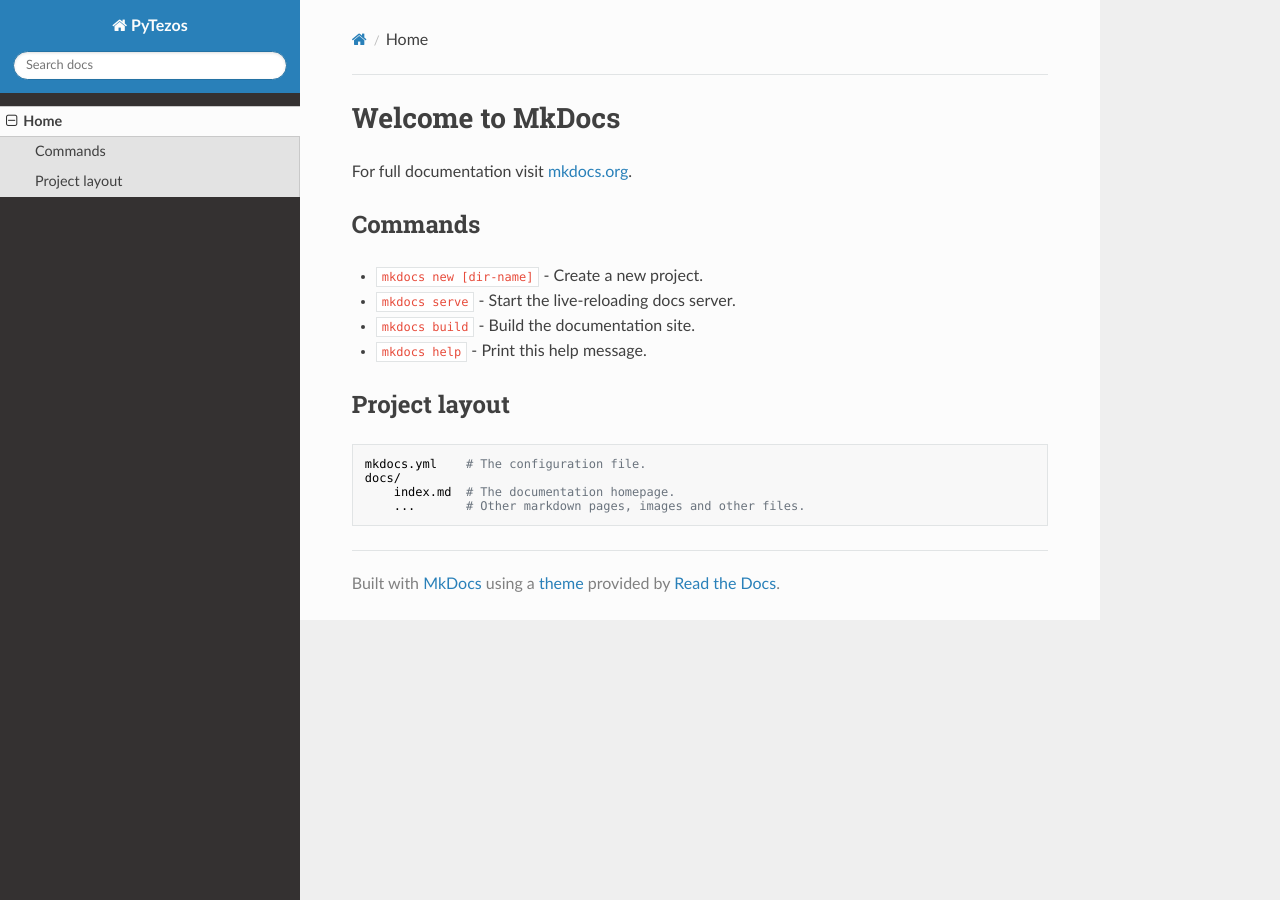
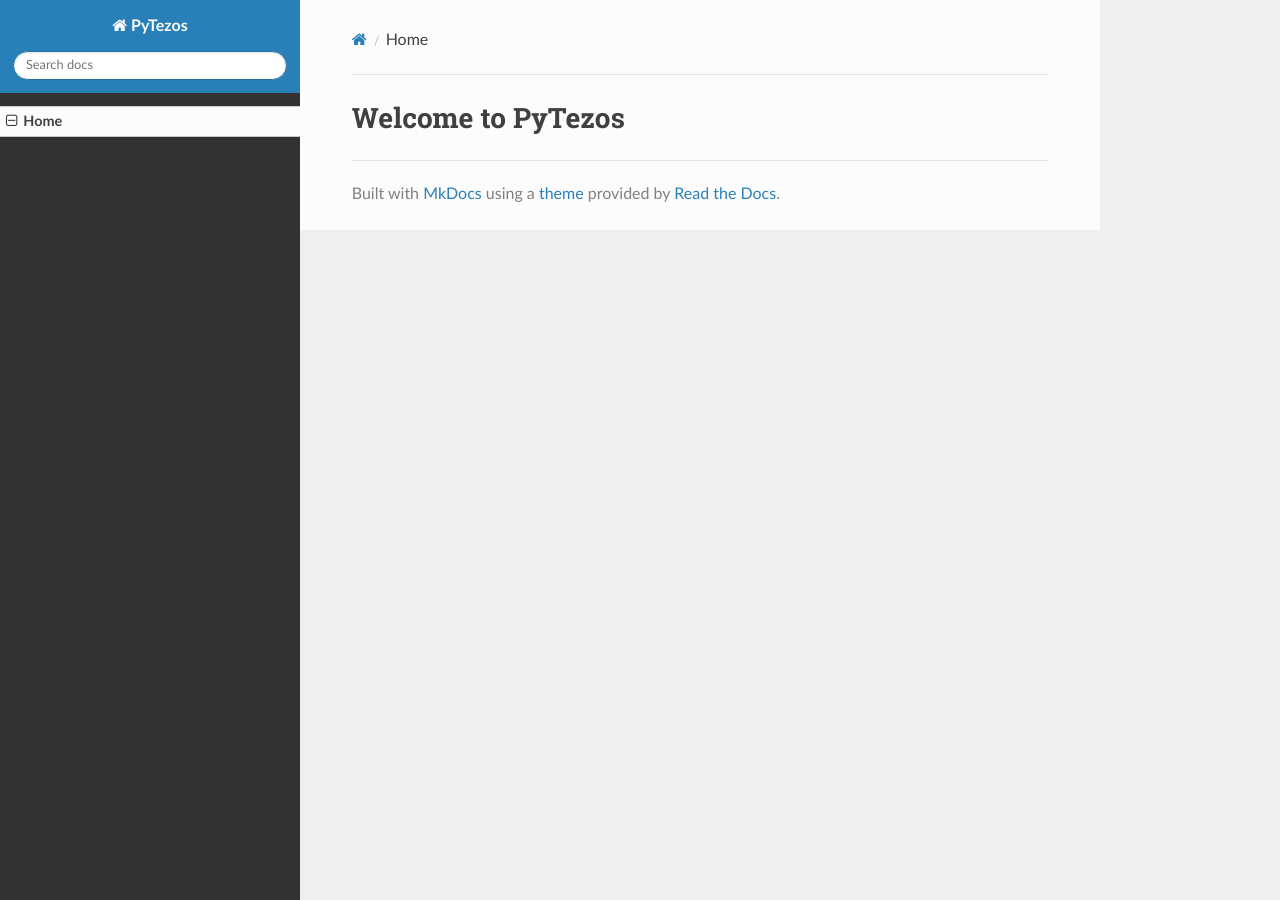
Before and after one commit to murbard/pytezos, an MkDocs documentation site: the page built from docs/index.md, in a window 1280 px wide. Built offline with MkDocs 1.6.1, drawn with Linux system fonts in a browser that asks for light colours; nearby versions of some CDN libraries.

```diff
--- a/docs/index.md
+++ b/docs/index.md
@@ -1,17 +1 @@
-# Welcome to MkDocs
-
-For full documentation visit [mkdocs.org](https://mkdocs.org).
-
-## Commands
-
-* `mkdocs new [dir-name]` - Create a new project.
-* `mkdocs serve` - Start the live-reloading docs server.
-* `mkdocs build` - Build the documentation site.
-* `mkdocs help` - Print this help message.
-
-## Project layout
-
-    mkdocs.yml    # The configuration file.
-    docs/
-        index.md  # The documentation homepage.
-        ...       # Other markdown pages, images and other files.
+# Welcome to PyTezos
--- a/pyproject.toml
+++ b/pyproject.toml
@@ -1,12 +1,12 @@
 [tool.poetry]
 name = "pytezos"
-version = "1.1.0"
+version = "1.1.1"
 description = "Python utils for Tezos"
 authors = ["Arthur Breitman, Michael Zaikin <baking-bad.org>"]
 license = "MIT"
 readme = "README.md"
 repository = "https://github.com/baking-bad/pytezos"
-keywords = ['tezos', 'rpc', 'signature', 'crypto']
+keywords = ['tezos', 'crypto', 'blockchain', 'xtz']
 
 [tool.poetry.dependencies]
 python = "^3.5"
```
Also changed, not shown: 1 other file.
